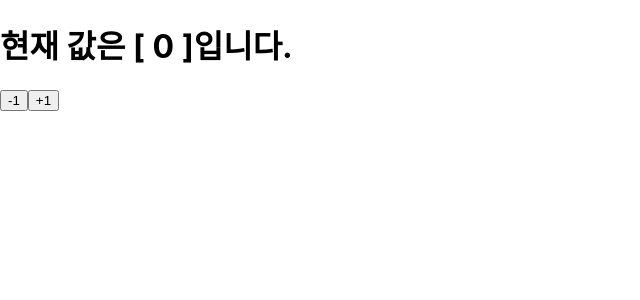
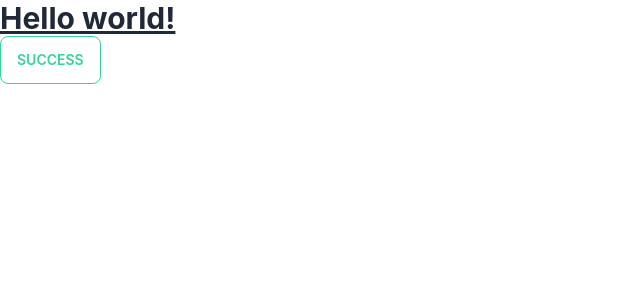
Before and after one commit to 1000mj/counter, a React (Create React App) app: page / in a window 1280 px wide. Shown: the top 300 px of the page, without its empty margins (0-640 px from the left). Built offline with nearby package versions, Linux system fonts and the light colour scheme.

Commit message:
daisyUI,tailwind

```diff
--- a/package.json
+++ b/package.json
@@ -6,6 +6,7 @@
     "@testing-library/jest-dom": "^5.16.5",
     "@testing-library/react": "^13.4.0",
     "@testing-library/user-event": "^13.5.0",
+    "daisyui": "^2.43.2",
     "react": "^18.2.0",
     "react-dom": "^18.2.0",
     "react-scripts": "5.0.1",
@@ -34,5 +35,10 @@
       "last 1 firefox version",
       "last 1 safari version"
     ]
+  },
+  "devDependencies": {
+    "autoprefixer": "^10.4.13",
+    "postcss": "^8.4.20",
+    "tailwindcss": "^3.2.4"
   }
 }
--- /dev/null
+++ b/postcss.config.js
@@ -0,0 +1,6 @@
+module.exports = {
+  plugins: {
+    tailwindcss: {},
+    autoprefixer: {},
+  },
+}
--- a/src/App.js
+++ b/src/App.js
@@ -6,9 +6,10 @@ const Counter=()=> {
 
   return (
   <>
-    <h1>현재 값은 [ {value} ]입니다.</h1>
-    <button onClick={()=>setValue(value-1)}>-1</button>
-    <button onClick={()=>setValue(value+1)}>+1</button>
+    <h1 className="text-3xl font-bold underline">
+      Hello world!
+    </h1>
+    <button className="btn btn-outline btn-success">Success</button>
   </>
   );
 }
--- /dev/null
+++ b/src/counter.js
@@ -0,0 +1,16 @@
+import React, { useState } from "react";
+
+const Counter=()=> {
+  const [value,setValue] = useState(0); //eslint-disable-next-line
+
+
+  return (
+  <>
+    <h1>현재 값은 [ {value} ]입니다.</h1>
+    <button onClick={()=>setValue(value-1)}>-1</button>
+    <button onClick={()=>setValue(value+1)}>+1</button>
+  </>
+  );
+}
+
+export default Counter;
--- a/src/index.css
+++ b/src/index.css
@@ -1,3 +1,7 @@
+@tailwind base;
+@tailwind components;
+@tailwind utilities;
+
 body {
   margin: 0;
   font-family: -apple-system, BlinkMacSystemFont, 'Segoe UI', 'Roboto', 'Oxygen',
--- /dev/null
+++ b/tailwind.config.js
@@ -0,0 +1,9 @@
+/** @type {import('tailwindcss').Config} */
+module.exports = {
+
+  content: ["./src/**/*.{js,jsx,ts,tsx}"],
+  theme: {
+    extend: {},
+  },
+  plugins: [require("daisyui")],
+}
```
Also changed, not shown: 1 other file (tests, documents, lock files or other folders).
